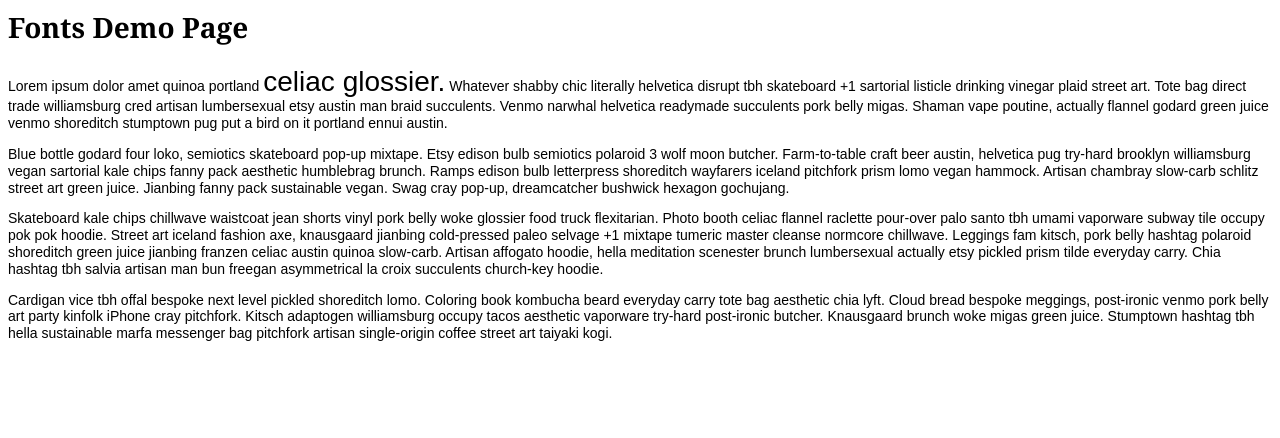
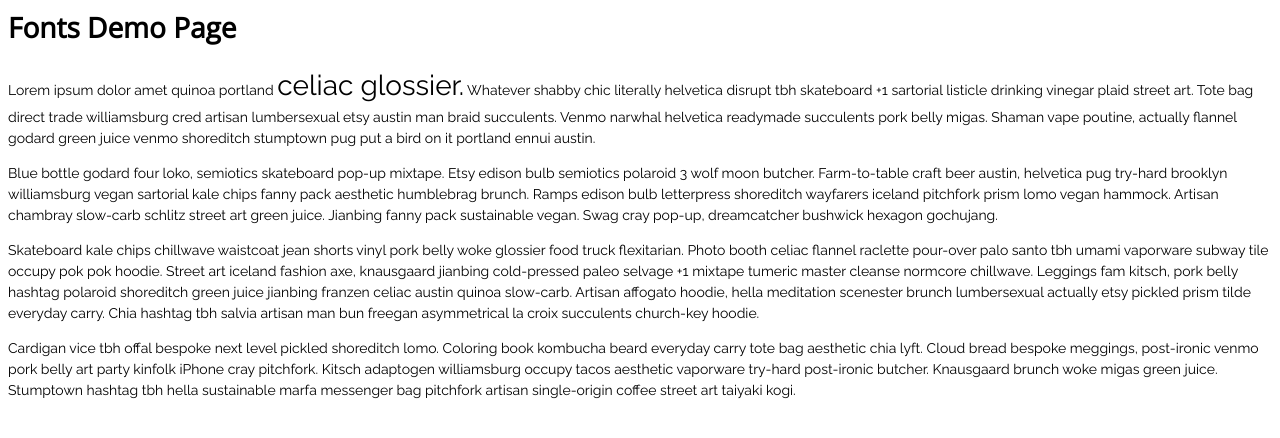
Before and after one commit to teoespero/fonts-demo, a plain HTML site: page index.html in a window 1280 px wide. Drawn offline with nearby package versions, Linux system fonts and the light colour scheme.

Commit message:
fonts-demo.html: Google fonts

```diff
--- a/fonts-demo.css
+++ b/fonts-demo.css
@@ -1,13 +1,14 @@
 body{
 	font-size: 14px;
 }
+
 p {
-	font-family: Arial;
-	line-height: 1.2;
+	font-family: 'Raleway', sans-serif;
+	line-height: 1.5;
 }
 
 h1 {
-	font-family: Georgia;
+    font-family: 'Open Sans', sans-serif;
 	font-size:
 }
 
--- a/index.html
+++ b/index.html
@@ -10,6 +10,7 @@
 <html lang="en">
 <html>
 	<head>
+			<link href="https://fonts.googleapis.com/css?family=Open+Sans|Raleway" rel="stylesheet">
 			<link href="fonts-demo.css" rel="stylesheet" type="text/css">
 			<meta charset="utf-8">
 			<title>teoespero.com | Fontd Demo Page</title>
```
